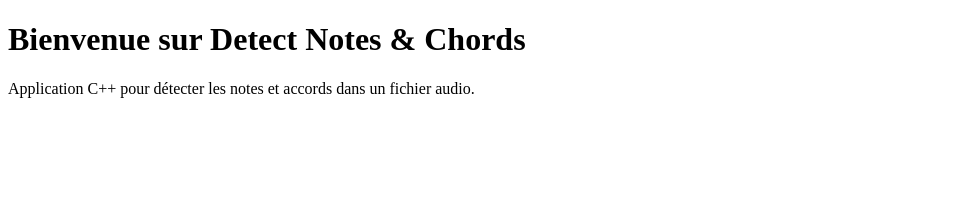
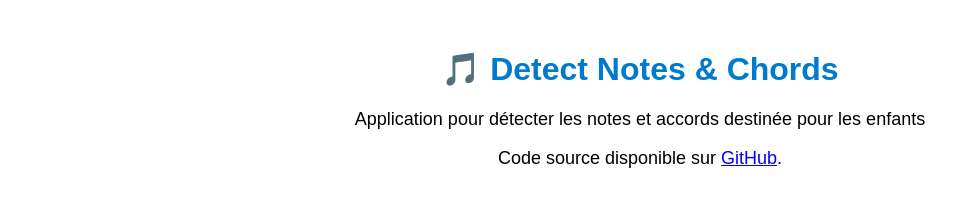
Before and after one commit to marioharison51/detect-notes-chord, a plain HTML site: page index.html in a window 1280 px wide. Shown: the whole page, without its empty margins (0-980 px from the left). Drawn offline with Linux system fonts and the light colour scheme.

Commit message:
Revise title and content for index.html
Updated the title and content for better clarity and appeal.

```diff
--- a/index.html
+++ b/index.html
@@ -2,10 +2,16 @@
 <html lang="fr">
 <head>
   <meta charset="UTF-8">
-  <title>Detect Notes & Chords</title>
+  <title>Notes & accords</title>
+  <style>
+    body { font-family: Arial, sans-serif; text-align: center; margin-top: 50px; }
+    h1 { color: #007acc; }
+    p { font-size: 18px; }
+  </style>
 </head>
 <body>
-  <h1>Bienvenue sur Detect Notes & Chords</h1>
-  <p>Application C++ pour détecter les notes et accords dans un fichier audio.</p>
+  <h1>🎵 Detect Notes & Chords</h1>
+  <p>Application pour détecter les notes et accords destinée pour les enfants</p>
+  <p>Code source disponible sur <a href="https://github.com/marioharison51/detect-notes-chord">GitHub</a>.</p>
 </body>
 </html>
```
